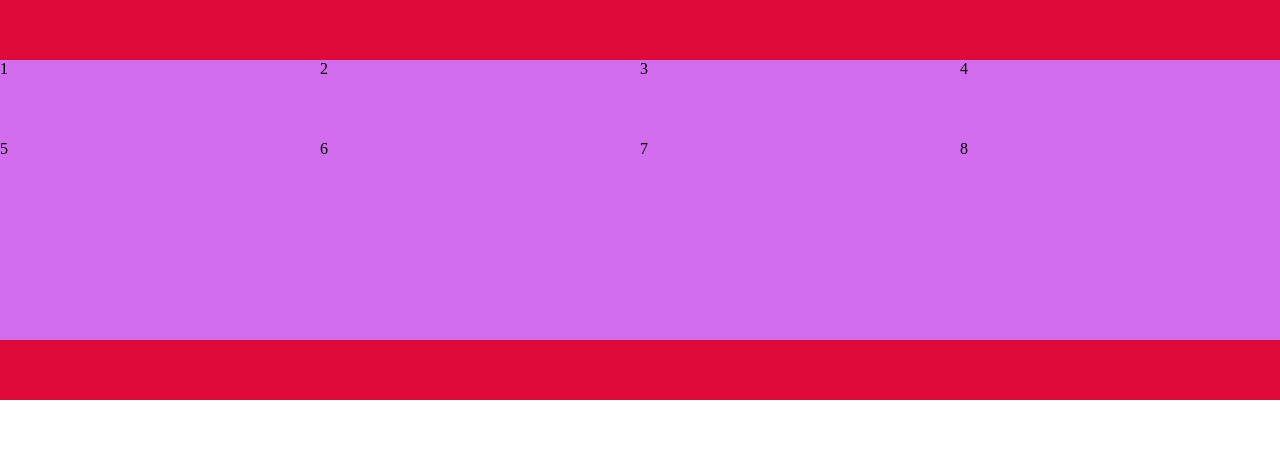
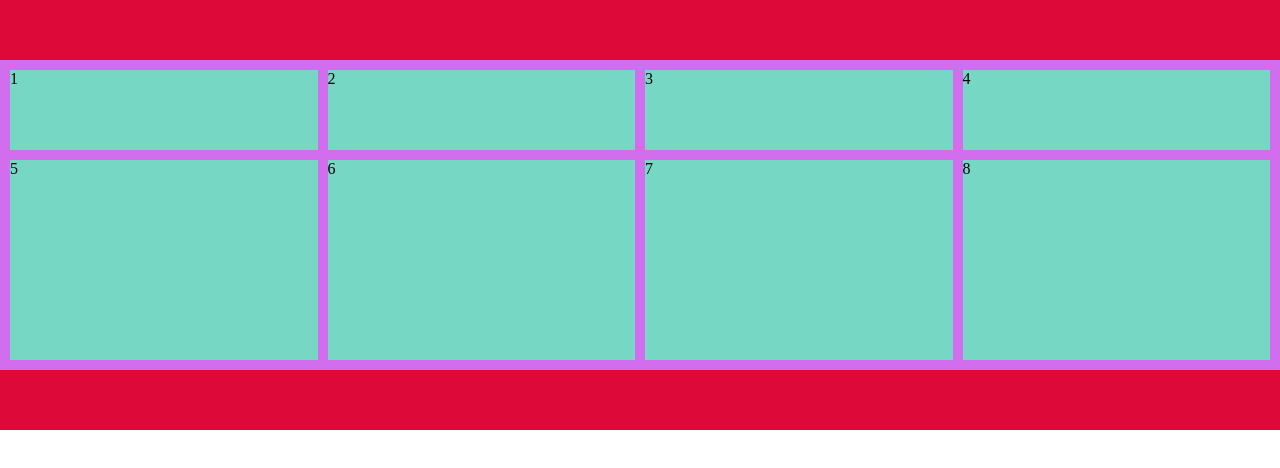
Before and after one commit to raulsr92/CSS_Grid_ISIL, a plain HTML site: page index.html in a window 1280 px wide. Drawn offline with Linux system fonts and the light colour scheme.

Commit message:
Grid N° 01 - parte 2

```diff
--- a/styles.css
+++ b/styles.css
@@ -24,4 +24,11 @@ main{
     display: grid;
     grid-template-columns: auto auto auto auto;
     grid-template-rows: 80px 200px;
+    padding: 10px;
+    column-gap: 10px;
+    row-gap: 10px;
 }
+
+.grid-01>div{
+    background: #76D7C4;
+}
```
